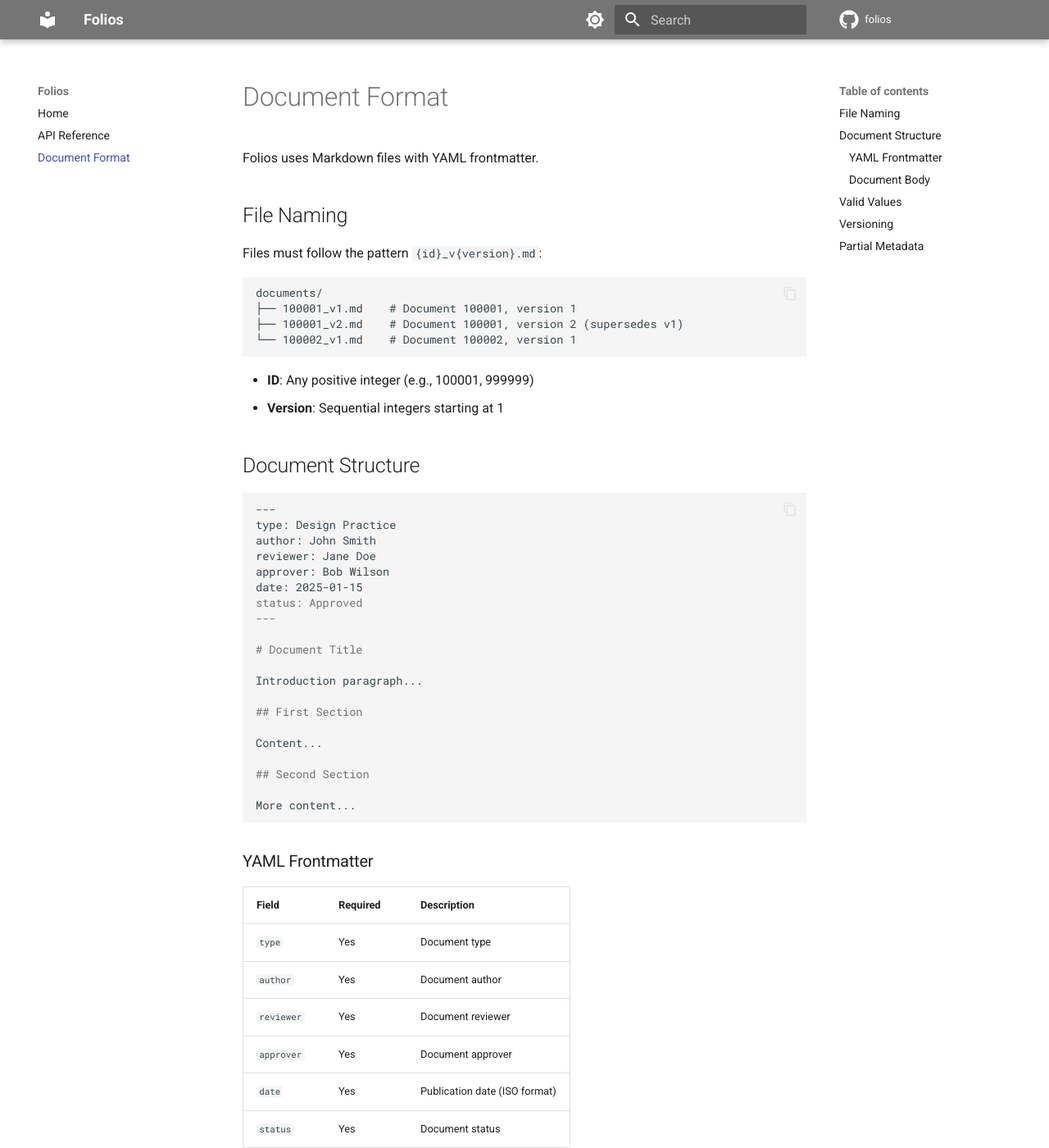
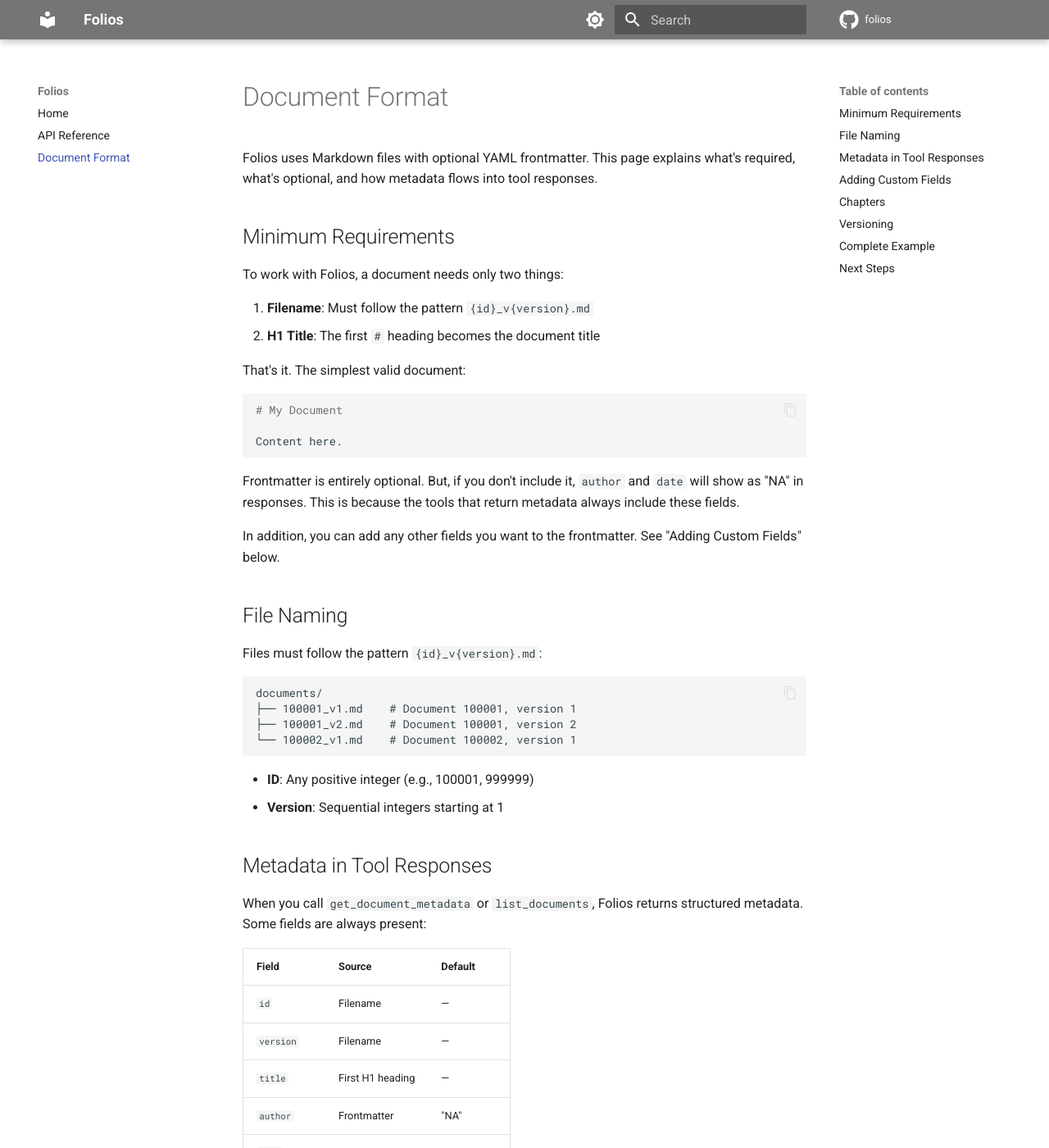
Before and after one commit to alex-pradas/folios, an MkDocs documentation site: the page built from docs/document-format.md, in a window 1280 px wide and 1400 px high. Shown: the whole window at 82% size. Built offline with MkDocs 1.6.1 and Material for MkDocs 9.7.7, drawn with Linux system fonts in a browser that asks for light colours; comment, search, counter and statistics services are not loaded; some of the changed text lies outside the part shown.

Commit message:
Implement flexible metadata and optional frontmatter
- Make frontmatter delimiters optional - documents now work with just
  filename pattern and H1 title
- Rename 'type' field to 'document_type' for clarity
- Remove DocumentType/DocumentStatus Literals for flexible field values
- Add folios.toml configuration support for defining allowed field values
- Add configuration.md documentation explaining the optional config
- Overhaul document-format.md with clear minimum requirements
- Update all example documents and tests for new field naming
- Add missing_title_content fixture for truly unparseable documents

Tests: 131 passing, 100% coverage

````diff
--- a/docs/document-format.md
+++ b/docs/document-format.md
@@ -1,6 +1,25 @@
 # Document Format
 
-Folios uses Markdown files with YAML frontmatter.
+Folios uses Markdown files with optional YAML frontmatter. This page explains what's required, what's optional, and how metadata flows into tool responses.
+
+## Minimum Requirements
+
+To work with Folios, a document needs only two things:
+
+1. **Filename**: Must follow the pattern `{id}_v{version}.md`
+2. **H1 Title**: The first `#` heading becomes the document title
+
+That's it. The simplest valid document:
+
+```markdown
+# My Document
+
+Content here.
+```
+
+Frontmatter is entirely optional. But, if you don't include it, `author` and `date` will show as "NA" in responses. This is because the tools that return metadata always include these fields.
+
+In addition, you can add any other fields you want to the frontmatter. See "Adding Custom Fields" below.
 
 ## File Naming
 
@@ -9,83 +28,108 @@
 ```
 documents/
 ├── 100001_v1.md    # Document 100001, version 1
-├── 100001_v2.md    # Document 100001, version 2 (supersedes v1)
+├── 100001_v2.md    # Document 100001, version 2
 └── 100002_v1.md    # Document 100002, version 1
 ```
 
 - **ID**: Any positive integer (e.g., 100001, 999999)
 - **Version**: Sequential integers starting at 1
 
-## Document Structure
+## Metadata in Tool Responses
+
+When you call `get_document_metadata` or `list_documents`, Folios returns structured metadata. Some fields are always present:
+
+| Field | Source | Default |
+|-------|--------|---------|
+| `id` | Filename | — |
+| `version` | Filename | — |
+| `title` | First H1 heading | — |
+| `author` | Frontmatter | "NA" |
+| `date` | Frontmatter | "NA" |
+| `chapters` | H2 headings | [] |
+
+If `author` or `date` are missing from the frontmatter, they show as "NA" in responses.
+
+## Adding Custom Fields
+
+Any field you add to the frontmatter is included in metadata responses:
 
 ```markdown
 ---
-type: Design Practice
-author: John Smith
-reviewer: Jane Doe
-approver: Bob Wilson
-date: 2025-01-15
-status: Approved
+author: "J. Smith"
+date: "2025-01-15"
+status: "Approved"
+department: "Engineering"
+priority: "High"
 ---
+
+See [Configuration](configuration.md) for improving Agents to select the custom fields.
 
 # Document Title
 
-Introduction paragraph...
+Content...
+```
 
-## First Section
+All these fields (`author`, `date`, `status`, `department`, `priority`) appear in the metadata response.
+
+## Chapters
+
+H2 headings (`##`) are automatically extracted as chapters:
+
+```markdown
+# Document Title
+
+Introduction...
+
+## Background
 
 Content...
 
-## Second Section
+## Methodology
 
-More content...
+Content...
 ```
 
-### YAML Frontmatter
-
-| Field | Required | Description |
-|-------|----------|-------------|
-| `type` | Yes | Document type |
-| `author` | Yes | Document author |
-| `reviewer` | Yes | Document reviewer |
-| `approver` | Yes | Document approver |
-| `date` | Yes | Publication date (ISO format) |
-| `status` | Yes | Document status |
-
-### Document Body
-
-- **Title**: First `#` heading becomes the document title
-- **Chapters**: `##` headings are extracted as chapters
-- **Content**: Standard Markdown
-
-## Valid Values
-
-::: folios.server.DocumentType
-    options:
-      show_root_heading: false
-      heading_level: 4
-
-
-::: folios.server.DocumentStatus
-    options:
-      show_root_heading: false
-      heading_level: 4
+This produces `chapters: [{"title": "Background"}, {"title": "Methodology"}]`.
 
 ## Versioning
 
 - Create new versions by incrementing the version number in the filename
-- Keep previous versions (don't delete them)
-- Update status to "Withdrawn" when superseded
+- Keep previous versions for history (don't delete them)
+- Consider updating `status` to "Withdrawn" when superseded
 
-## Partial Metadata
+## Complete Example
 
-Documents with missing fields still work but show "NA" for missing values:
+A fully-featured document:
 
-```yaml
+```markdown
 ---
-type: Guideline
-date: 2025-01-15
-status: Draft
-# Missing: author, reviewer, approver
+author: "J. Smith"
+date: "2025-01-15"
+document_type: "Design Practice"
+status: "Approved"
+reviewer: "A. Johnson"
+approver: "M. Williams"
 ---
+
+# Stress Analysis Design Practice
+
+This document defines the standard approach for stress analysis.
+
+## Scope
+
+Applies to all structural components.
+
+## Methodology
+
+Step-by-step process...
+
+## References
+
+Related documents...
 ```
+
+## Next Steps
+
+- See [Configuration](configuration.md) to define valid values for fields like `status` and `document_type`
+- See [API Reference](api-reference.md) for complete tool documentation
````
Also changed, not shown: README.md (+43 -33 lines), docs/configuration.md (added, +84 -0 lines), examples/documents/123456_v1.md (+1 -1 lines), examples/documents/123456_v2.md (+1 -1 lines), examples/documents/789012_v1.md (+1 -1 lines), 8 other files.
